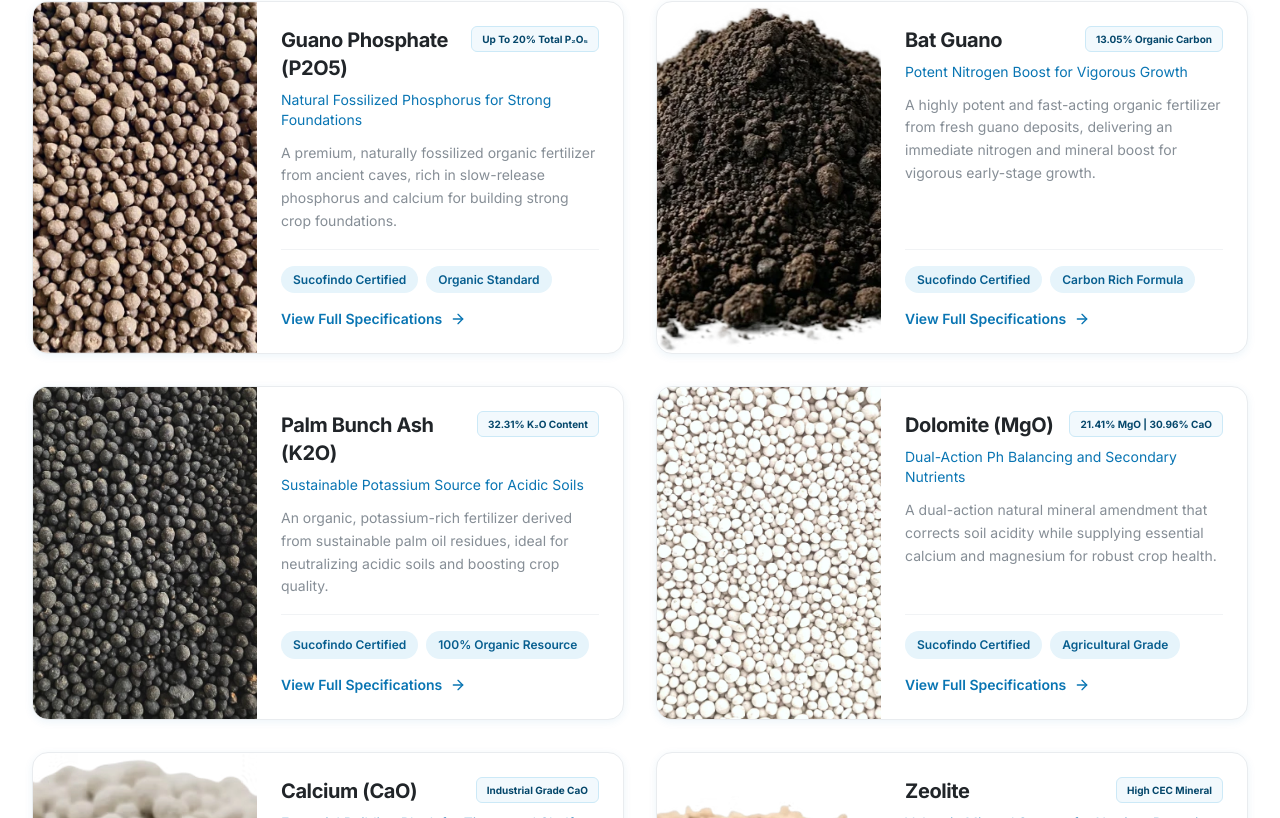
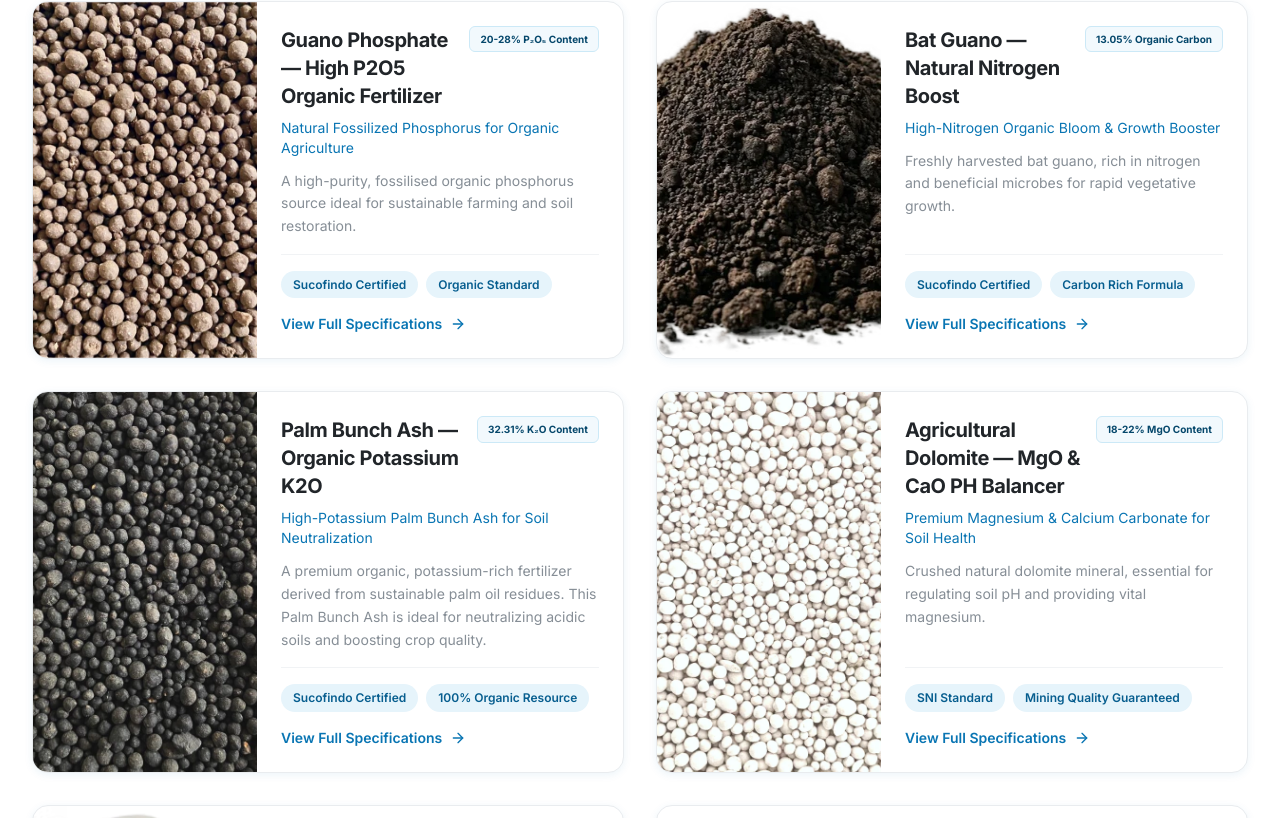
Before and after one commit to infinith-creative-lab/takara-web, a Next.js app: page /products in a window 1280 px wide. Shown: the part 1062-1880 px from the top of the page. Built offline with nearby package versions, Linux system fonts and the light colour scheme; no server answers.

Commit message:
add manifest enable pwa and update product details

```diff
--- a/app/page.tsx
+++ b/app/page.tsx
@@ -13,7 +13,19 @@ import { buildMetadata } from "@/lib/metadata";
 import { SITE_NAME, SITE_TAGLINE } from "@/lib/constants";
 
 export const metadata: Metadata = buildMetadata({
+  title: "Precision Phosphate & Natural Minerals — Global B2B Supplier",
+  description:
+    "Takara is Indonesia's leading enterprise supplier for high-purity organic Guano Phosphate, Palm Bunch Ash, Dolomite, and industrial minerals. Sourced sustainably for global agriculture.",
   path: "/",
+  keywords: [
+    "Takara phosphate",
+    "B2B phosphate supplier",
+    "Indonesia fertilizer exporter",
+    "guano phosphate p2o5",
+    "palm bunch ash fertilizer",
+    "agricultural minerals Asia",
+    "sustainable farming inputs",
+  ],
 });
 
 export default function HomePage() {
--- a/content/products/index.ts
+++ b/content/products/index.ts
@@ -7,27 +7,28 @@ import type { Product } from "@/types/product";
 export const PRODUCTS: Product[] = [
   {
     id: "prod-guano-p2o5",
-    slug: "guano-phosphate-p2o5",
-    name: "Guano Phosphate (P2O5)",
-    shortName: "High-P Guano",
+    slug: "organic-guano-phosphate",
+    name: "Guano Phosphate — High P2O5 Organic Fertilizer",
+    shortName: "Organic Guano",
     category: "fertilizer",
-    tagline: "Natural Fossilized Phosphorus for Strong Foundations",
+    tagline: "Natural Fossilized Phosphorus for Organic Agriculture",
     description:
-      "A premium, naturally fossilized organic fertilizer from ancient caves, rich in slow-release phosphorus and calcium for building strong crop foundations.",
+      "A high-purity, fossilised organic phosphorus source ideal for sustainable farming and soil restoration.",
     longDescription:
-      "A premium, naturally fossilized organic fertilizer sourced from ancient bat and seabird caves. Through years of natural aging, the nitrogen content has leached away, leaving behind an exceptionally high concentration of phosphorus and calcium. It is an essential slow-release fertilizer for building strong foundations in crops.",
-    purity: "Up To 20% Total P₂O₅",
+      "Our fossilised Guano Phosphate is a naturally occurring mineral deposit, enriched over centuries. It provides a slow-release source of phosphorus (P2O5) and calcium, making it the perfect choice for organic farmers looking to improve soil fertility without synthetic chemicals. It enhances root development and improves flowering and fruit set in a wide variety of crops.",
+    purity: "20-28% P₂O₅ Content",
     image: "/images/products/Guano-High-Phosphate.webp",
     specs: [
-      { label: "Total P₂O₅ Content", value: "Up To 20", unit: "%" },
-      { label: "Available P₂O₅", value: "22.26", unit: "%" },
-      { label: "Neutralizing Factor", value: "High", unit: "" },
-      { label: "Form", value: "Granule", unit: "" },
+      { label: "P₂O₅ Content", value: "20 - 28", unit: "%" },
+      { label: "CaO Content", value: "30 - 40", unit: "%" },
+      { label: "Moisture", value: "< 5", unit: "%" },
+      { label: "Mesh Size", value: "80 - 100", unit: "mesh" },
     ],
     applications: [
-      "Root Development: Ideal as a base fertilizer during planting to stimulate deep, robust root systems.",
-      "Flowering and Fruiting: Promotes heavy blooming, improves fruit set, and increases overall crop yield.",
-      "Long-Term Soil Amendment: Gradually releases phosphorus into the soil, providing sustained nutrition over multiple harvest cycles.",
+      "Base fertilizer for plantation crops",
+      "Raw material for compound fertilizers",
+      "Soil amendment for acidic land",
+      "Organic horticulture and fruit production",
     ],
     certifications: ["Sucofindo Certified", "Organic Standard"],
     isFeatured: true,
@@ -36,14 +37,14 @@ export const PRODUCTS: Product[] = [
   {
     id: "prod-bat-guano",
     slug: "bat-guano",
-    name: "Bat Guano",
-    shortName: "BAT Guano",
+    name: "Bat Guano — Natural Nitrogen Boost",
+    shortName: "Bat Guano",
     category: "fertilizer",
-    tagline: "Potent Nitrogen Boost for Vigorous Growth",
+    tagline: "High-Nitrogen Organic Bloom & Growth Booster",
     description:
-      "A highly potent and fast-acting organic fertilizer from fresh guano deposits, delivering an immediate nitrogen and mineral boost for vigorous early-stage growth.",
+      "Freshly harvested bat guano, rich in nitrogen and beneficial microbes for rapid vegetative growth.",
     longDescription:
-      "A highly potent, fast-acting organic fertilizer harvested from fresh guano deposits. It is exceptionally rich in natural nitrogen and trace minerals, offering a safe and eco-friendly alternative to synthetic urea. This premium guano delivers an immediate nutrient boost necessary for vigorous early-stage plant growth.",
+      "Takara Bat Guano is carefully harvested to preserve its high nitrogen content and rich microbial diversity. Unlike fossilised phosphate, this fresh guano provides a quick nutrient boost that is immediately available to plants. It is excellent for promoting lush green foliage and supporting the overall immune system of the plant through high organic carbon content.",
     purity: "13.05% Organic Carbon",
     image: "/images/products/guano-high-n.webp",
     specs: [
@@ -63,15 +64,15 @@ export const PRODUCTS: Product[] = [
   },
   {
     id: "prod-palm-ash-k2o",
-    slug: "palm-bunch-ash-k2o",
-    name: "Palm Bunch Ash (K2O)",
+    slug: "palm-bunch-ash-potassium",
+    name: "Palm Bunch Ash — Organic Potassium K2O",
     shortName: "Palm Ash",
     category: "soil-conditioner",
-    tagline: "Sustainable Potassium Source for Acidic Soils",
+    tagline: "High-Potassium Palm Bunch Ash for Soil Neutralization",
     description:
-      "An organic, potassium-rich fertilizer derived from sustainable palm oil residues, ideal for neutralizing acidic soils and boosting crop quality.",
+      "A premium organic, potassium-rich fertilizer derived from sustainable palm oil residues. This Palm Bunch Ash is ideal for neutralizing acidic soils and boosting crop quality.",
     longDescription:
-      "An organic, potassium-rich fertilizer derived from the incineration of empty fruit bunches (EFB) from the palm oil industry. Known for its highly alkaline nature, it is a highly sought-after, sustainable resource for improving soil chemistry and delivering immediate potassium to plants.",
+      "Our Palm Bunch Ash (K2O) is an organic, potassium-rich fertilizer derived from the controlled incineration of empty fruit bunches (EFB) from the sustainable palm oil industry. Known for its highly alkaline nature, it is a highly sought-after resource for improving soil chemistry and delivering immediate potassium to plants. It is particularly effective as a soil sweetener for peatland agriculture.",
     purity: "32.31% K₂O Content",
     image: "/images/products/Palm-Bunch-Ash-(K2O).webp",
     specs: [
@@ -81,9 +82,10 @@ export const PRODUCTS: Product[] = [
       { label: "Alkalinity", value: "High", unit: "" },
     ],
     applications: [
-      "Peatland Neutralization: Highly effective at raising the pH of acidic soils, particularly in peatland agriculture.",
-      "Potassium Source: Provides a fast-acting organic potassium boost essential for fruit sizing, sweetness, and disease resistance.",
-      "Soil Sweetener: Helps suppress soil-borne fungal diseases by creating a less acidic environment.",
+      "Neutralizing peat and acidic soils",
+      "Potassium source for Oil Palm and Rubber",
+      "Fruit quality enhancer (sweetness/size)",
+      "Substitute for MOP (Muriate of Potash)",
     ],
     certifications: ["Sucofindo Certified", "100% Organic Resource"],
     isFeatured: true,
@@ -91,44 +93,45 @@ export const PRODUCTS: Product[] = [
   },
   {
     id: "prod-dolomite",
-    slug: "dolomite",
-    name: "Dolomite (MgO)",
+    slug: "agricultural-dolomite-mgo",
+    name: "Agricultural Dolomite — MgO & CaO PH Balancer",
     shortName: "Dolomite",
     category: "soil-conditioner",
-    tagline: "Dual-Action Ph Balancing and Secondary Nutrients",
+    tagline: "Premium Magnesium & Calcium Carbonate for Soil Health",
     description:
-      "A dual-action natural mineral amendment that corrects soil acidity while supplying essential calcium and magnesium for robust crop health.",
+      "Crushed natural dolomite mineral, essential for regulating soil pH and providing vital magnesium.",
     longDescription:
-      "A natural mineral soil amendment composed of calcium magnesium carbonate. Dolomite is crucial for agricultural land management, acting as a powerful dual-action fertilizer that simultaneously corrects soil acidity and supplies two essential secondary macronutrients: Calcium and Magnesium.",
-    purity: "21.41% MgO | 30.96% CaO",
+      "Takara Agricultural Dolomite is a dual-purpose soil conditioner that provides both Magnesium (MgO) and Calcium (CaO). It is essential for correcting soil acidity and ensuring that other nutrients (NPK) are efficiently absorbed by the plant. Our dolomite is finely ground to ensure rapid reaction with the soil and long-lasting benefits.",
+    purity: "18-22% MgO Content",
     image: "/images/products/dolomite-mgo.webp",
     specs: [
-      { label: "Magnesium Oxide (MgO)", value: "21.41", unit: "%" },
-      { label: "Calcium Oxide (CaO)", value: "30.96", unit: "%" },
+      { label: "Magnesium Oxide (MgO)", value: "18 - 22", unit: "%" },
+      { label: "Calcium Oxide (CaO)", value: "30 - 32", unit: "%" },
       { label: "Neutralizing Capacity", value: "103.89", unit: "%" },
       { label: "Form", value: "Fine Powder", unit: "" },
     ],
     applications: [
-      "Soil pH Buffering: Safely neutralizes acidic soils to unlock bound nutrients, making them available for plant uptake.",
-      "Correcting Deficiencies: Prevents yellowing of leaves (chlorosis) by supplying vital magnesium, the core element of chlorophyll.",
-      "Structural Support: Supplies calcium to strengthen plant cell walls, reducing the risk of crop lodging (falling over).",
+      "Soil pH adjustment",
+      "Magnesium deficiency correction",
+      "Infield fertilizer for plantations",
+      "Aquaculture water treatment",
     ],
-    certifications: ["Sucofindo Certified", "Agricultural Grade"],
+    certifications: ["SNI Standard", "Mining Quality Guaranteed"],
     isFeatured: false,
     order: 4,
   },
   {
     id: "prod-calcium-cao",
-    slug: "calcium-oksida-cao",
-    name: "Calcium (CaO)",
-    shortName: "Calcium Oksida",
+    slug: "calcium-oxide-cao",
+    name: "Active Calcium Oxide (CaO) — High Purity",
+    shortName: "Calcium Oxide",
     category: "soil-conditioner",
-    tagline: "Essential Building Block for Tissue and Shelf Life",
+    tagline: "Industrial-Grade Quicklime for Precision Applications",
     description:
-      "A high-purity natural limestone product essential for tissue building, fruit quality, and significantly increasing post-harvest shelf life.",
+      "High-calcium quicklime (CaO) produced through precision calcination for industrial and chemical use.",
     longDescription:
-      "A high-purity natural limestone product essential for robust crop health and soil vitality. While often used for pH management, its primary agricultural value lies in providing an accessible source of calcium, a critical building block for plant tissue and cell division.",
-    purity: "Industrial Grade CaO",
+      "Our Calcium Oxide is produced from high-quality limestone, calcined at controlled temperatures to ensure high reactivity. It is a vital chemical reagent used in water treatment, paper manufacturing, and the production of chemical compounds. Its high purity makes it ideal for applications requiring consistent chemical performance.",
+    purity: "90% Min CaO Content",
     image: "/images/products/calcium-fertilizer.webp",
     specs: [
       { label: "Reactive CaO", value: "75–90", unit: "%" },
@@ -147,16 +150,16 @@ export const PRODUCTS: Product[] = [
   },
   {
     id: "prod-zeolite",
-    slug: "zeolite",
-    name: "Zeolite",
+    slug: "natural-zeolite-mineral",
+    name: "Natural Zeolite — CEC Nutrient Carrier",
     shortName: "Zeolite",
     category: "others",
-    tagline: "Volcanic Mineral Sponge for Nutrient Retention",
+    tagline: "High Cation Exchange Capacity Mineral for Nutrient Efficiency",
     description:
-      "A volcanic mineral with a porous honeycomb structure that acts as an organic sponge to fundamentally improve soil water and nutrient retention.",
+      "A versatile volcanic mineral used to improve nutrient retention and soil structure in agriculture.",
     longDescription:
-      "A naturally occurring volcanic mineral renowned for its highly porous, honeycomb-like structure and exceptional Cation Exchange Capacity (CEC). Zeolite acts as a permanent, organic “sponge” in the soil, fundamentally improving how soil manages water and fertilizers.",
-    purity: "High CEC Mineral",
+      "Natural Zeolite is a microporous mineral with a high Cation Exchange Capacity (CEC). It acts as a nutrient reservoir, holding onto fertilizers and releasing them slowly to the plants, reducing leaching and waste. It also improves soil aeration and water retention, making it an essential component for modern, efficient farming.",
+    purity: "High CEC Content",
     image: "/images/products/zeolite-fertilizer.webp",
     specs: [
       { label: "CEC Capacity", value: "100–160", unit: "meq/100g" },
@@ -165,9 +168,10 @@ export const PRODUCTS: Product[] = [
       { label: "Form", value: "Granular", unit: "" },
     ],
     applications: [
-      "Water and Nutrient Retention: Captures fertilizers and moisture, preventing them from leaching away during heavy rain, and slowly releasing them back to the roots.",
-      "Soil Aeration: Improves the physical structure of heavy clay soils, promoting better oxygen flow to the root zone.",
-      "Toxin Absorption: Helps lock up heavy metals and neutralizes toxic elements in degraded agricultural lands.",
+      "Fertilizer blending additive",
+      "Soil aeration and structure improvement",
+      "Animal feed additive",
+      "Aquaculture water filtration",
     ],
     certifications: ["Certification COO Kemendag", "Natural Mineral"],
     isFeatured: false,
--- a/lib/constants.ts
+++ b/lib/constants.ts
@@ -42,12 +42,12 @@ export const FOOTER_LINKS = {
     { label: "Sustainability", href: "/about#sustainability" },
   ],
   products: [
-    { label: "Guano Phosphate (P2O5)", href: "/products/guano-phosphate-p2o5" },
+    { label: "Guano Phosphate (P2O5)", href: "/products/organic-guano-phosphate" },
     { label: "Bat Guano", href: "/products/bat-guano" },
-    { label: "Dolomite", href: "/products/dolomite" },
-    { label: "Palm Bunch Ash (K2O)", href: "/products/palm-bunch-ash-k2o" },
-    { label: "Calcium Oksida (CaO)", href: "/products/calcium-oksida-cao" },
-    { label: "Zeolite", href: "/products/zeolite" },
+    { label: "Dolomite", href: "/products/agricultural-dolomite-mgo" },
+    { label: "Palm Bunch Ash (K2O)", href: "/products/palm-bunch-ash-potassium" },
+    { label: "Calcium Oxide (CaO)", href: "/products/calcium-oxide-cao" },
+    { label: "Zeolite", href: "/products/natural-zeolite-mineral" },
   ],
   services: [
     { label: "Technical Consulting", href: "/services#consulting" },
```
Also changed, not shown: app/manifest.ts (added, +26 -0 lines).
